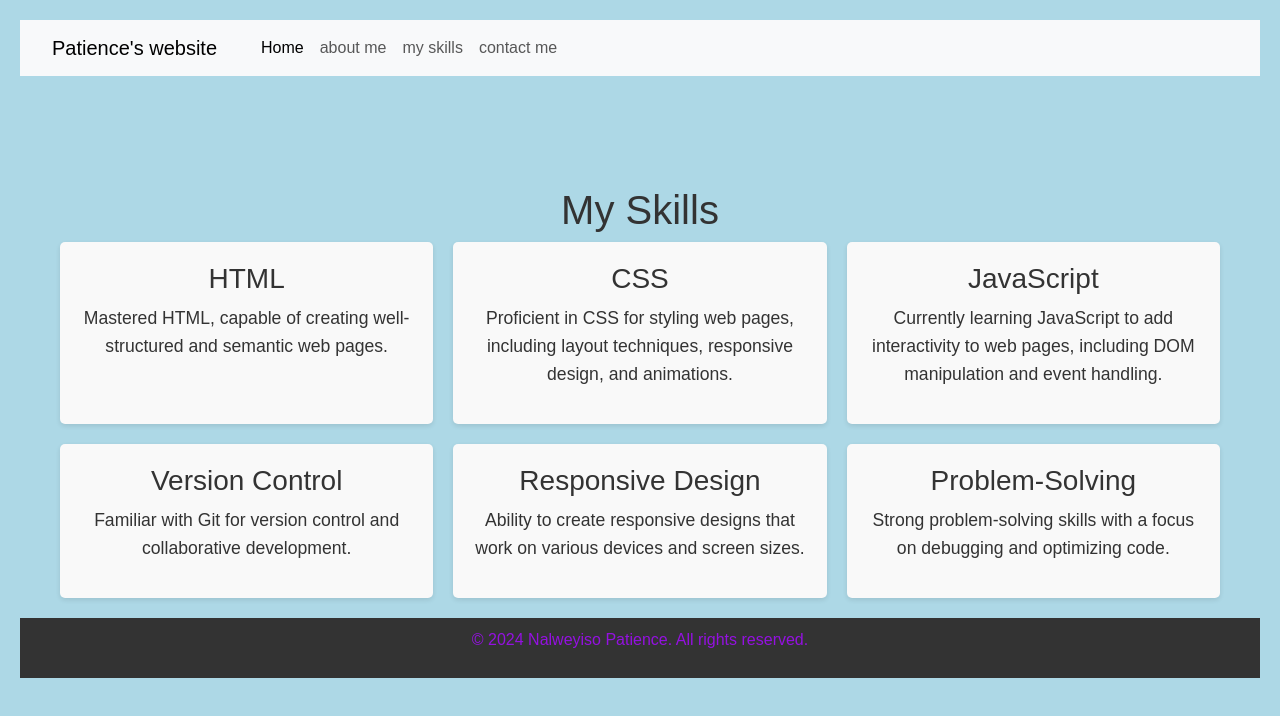
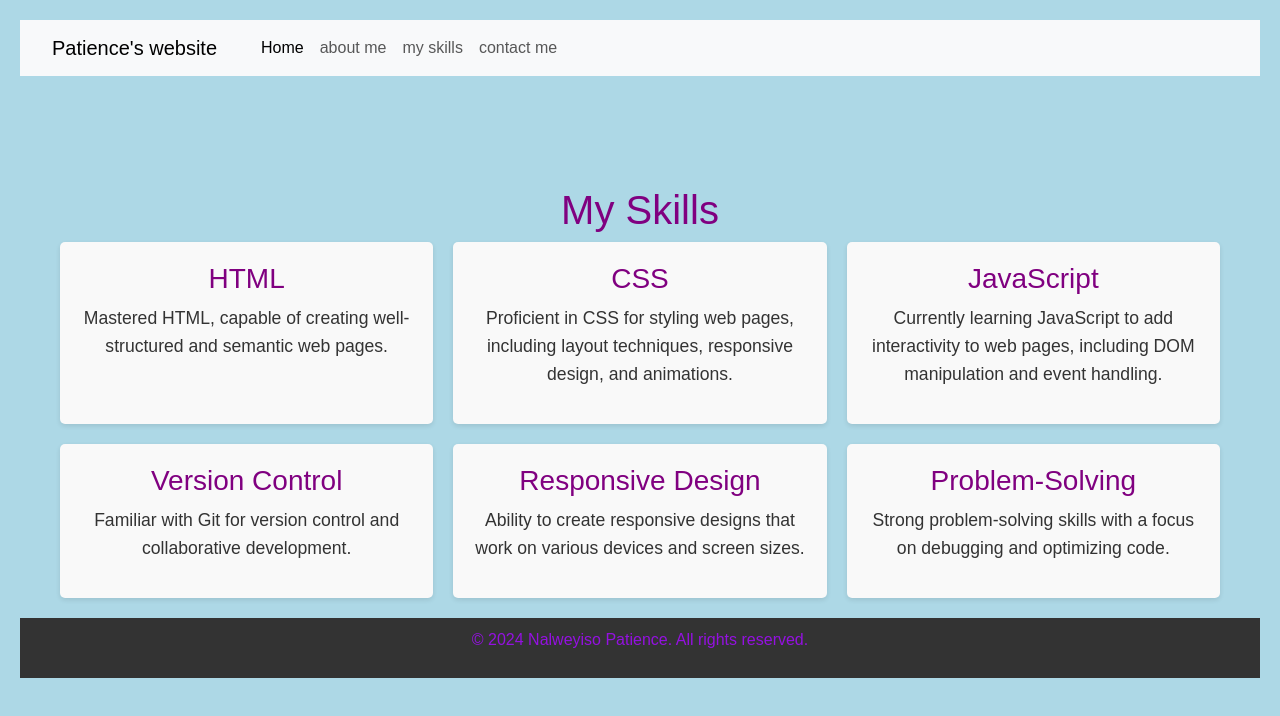
Before and after one commit to patience986/my-web, a plain HTML site: page skills.html in a window 1280 px wide. Drawn offline with nearby package versions, Linux system fonts and the light colour scheme.

Commit message:
modifications

```diff
--- a/skills.html
+++ b/skills.html
@@ -93,7 +93,7 @@
             box-shadow: 0 2px 5px rgba(0,0,0,0.3);
         }
         .back-to-top:hover {
-            background-color: #ab2020;
+            background-color: #915a9c;
         }
     </style>
 </head>
@@ -124,30 +124,30 @@
 
     <section id="skills">
         <div class="container">
-            <h1>My Skills</h1>
+            <h1 style="color:purple">My Skills</h1>
             <div class="skills">
                 <div class="skill">
-                    <h3>HTML</h3>
+                    <h3 style="color:purple">HTML</h3>
                     <p>Mastered HTML, capable of creating well-structured and semantic web pages.</p>
                 </div>
                 <div class="skill">
-                    <h3>CSS</h3>
+                    <h3 style="color:purple">CSS</h3>
                     <p>Proficient in CSS for styling web pages, including layout techniques, responsive design, and animations.</p>
                 </div>
                 <div class="skill">
-                    <h3>JavaScript</h3>
+                    <h3 style="color:purple">JavaScript</h3>
                     <p>Currently learning JavaScript to add interactivity to web pages, including DOM manipulation and event handling.</p>
                 </div>
                 <div class="skill">
-                    <h3>Version Control</h3>
+                    <h3 style="color:purple">Version Control</h3>
                     <p>Familiar with Git for version control and collaborative development.</p>
                 </div>
                 <div class="skill">
-                    <h3>Responsive Design</h3>
+                    <h3 style="color:purple">Responsive Design</h3>
                     <p>Ability to create responsive designs that work on various devices and screen sizes.</p>
                 </div>
                 <div class="skill">
-                    <h3>Problem-Solving</h3>
+                    <h3 style="color:purple">Problem-Solving</h3>
                     <p>Strong problem-solving skills with a focus on debugging and optimizing code.</p>
                 </div>
             </div>
```
Also changed, not shown: aboutme.html (+1 -1 lines), contactme.html (+2 -2 lines), index.html (+5 -5 lines).
